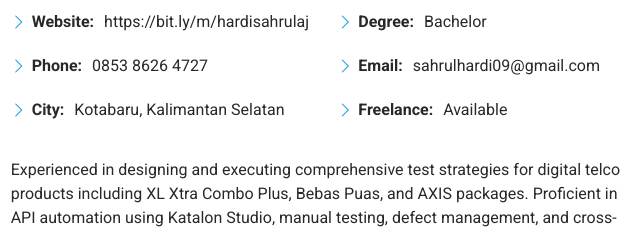
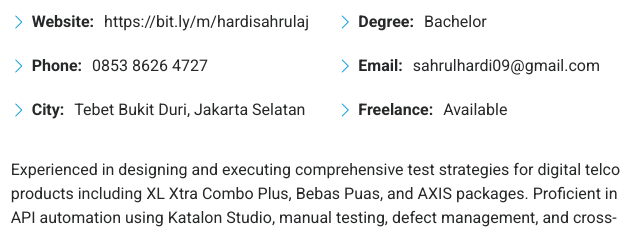
Before and after one commit to hardisahrulaj/hardisahrulaj.github.io, a plain HTML site: page index.html in a window 1280 px wide. Shown: the part 1347-1579 px from the top of the page, 628-1268 px from the left. Drawn offline with Linux system fonts and the light colour scheme.

Commit message:
Index Location

```diff
--- a/index.html
+++ b/index.html
@@ -112,7 +112,7 @@
                   <li><i class="bi bi-chevron-right"></i> <strong>Birthday:</strong> <span>9 March 2001</span></li>
                   <li><i class="bi bi-chevron-right"></i> <strong>Website:</strong> <span>https://bit.ly/m/hardisahrulaj</span></li>
                   <li><i class="bi bi-chevron-right"></i> <strong>Phone:</strong> <span>0853 8626 4727</span></li>
-                  <li><i class="bi bi-chevron-right"></i> <strong>City:</strong> <span>Kotabaru, Kalimantan Selatan</span></li>
+                  <li><i class="bi bi-chevron-right"></i> <strong>City:</strong> <span>Tebet Bukit Duri, Jakarta Selatan</span></li>
                 </ul>
               </div>
               <div class="col-lg-6">
@@ -266,7 +266,7 @@
           <h4>Hardi Sahrul A.J</h4>
           <p><em>Quality Assurance Engineer specializing in API automation and enterprise telco testing. Bachelor's degree in Information Systems with professional experience in comprehensive test design, risk-based testing, and release validation.</em></p>
           <ul>
-            <li>Kotabaru, Kalimantan Selatan, 70714</li>
+            <li>Tebet Bukit Duri, Jakarta Selatan</li>
             <li>085386264727</li>
             <li>sahrulhardi09@gmail.com</li>
             <li><a href="https://linkedin.com/in/hardisahrulaj">linkedin/hardisahrulaj</a></li>
@@ -766,7 +766,7 @@
                 <i class="bi bi-geo-alt flex-shrink-0"></i>
                 <div>
                   <h3>Address</h3>
-                  <p>Kotabaru, Kalimantan Selatan, 70714</p>
+                  <p>Tebet Bukit Duri, Jakarta Selatan</p>
                 </div>
               </div><!-- End Info Item -->
 
```
